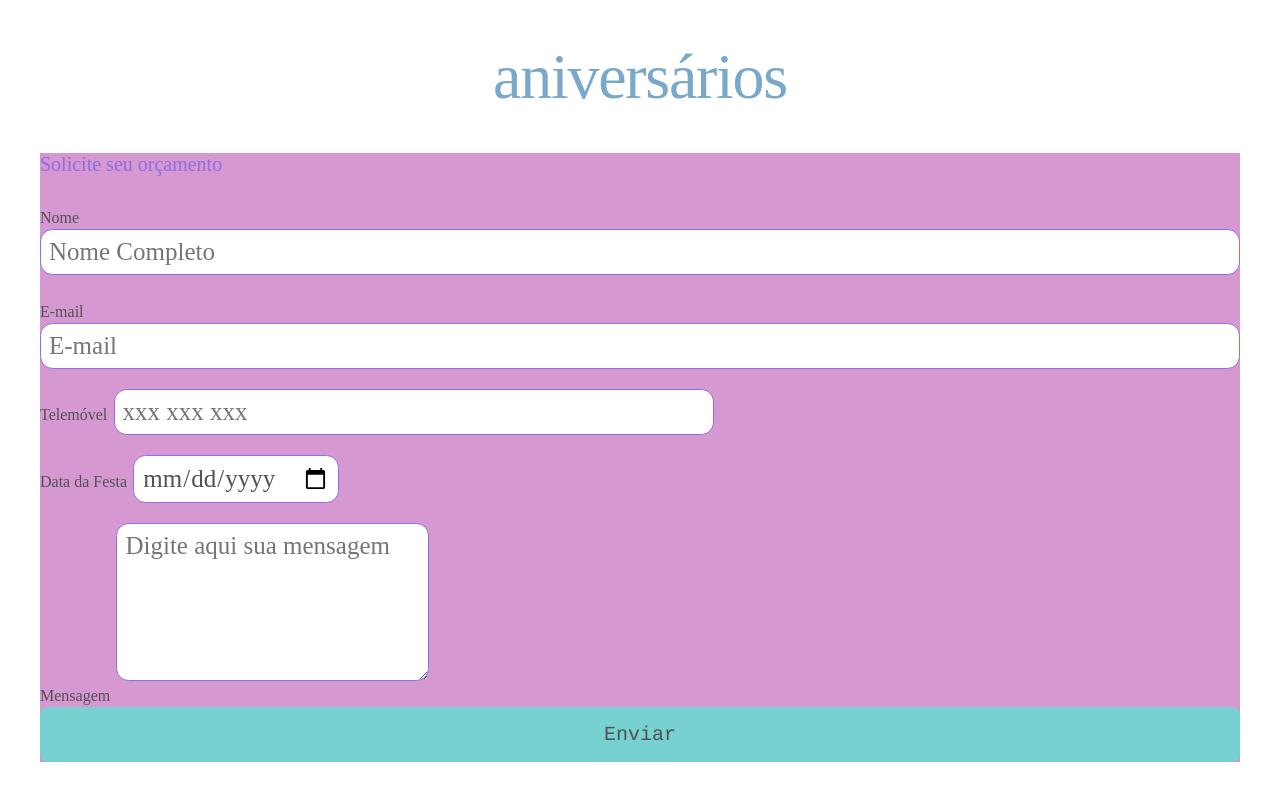
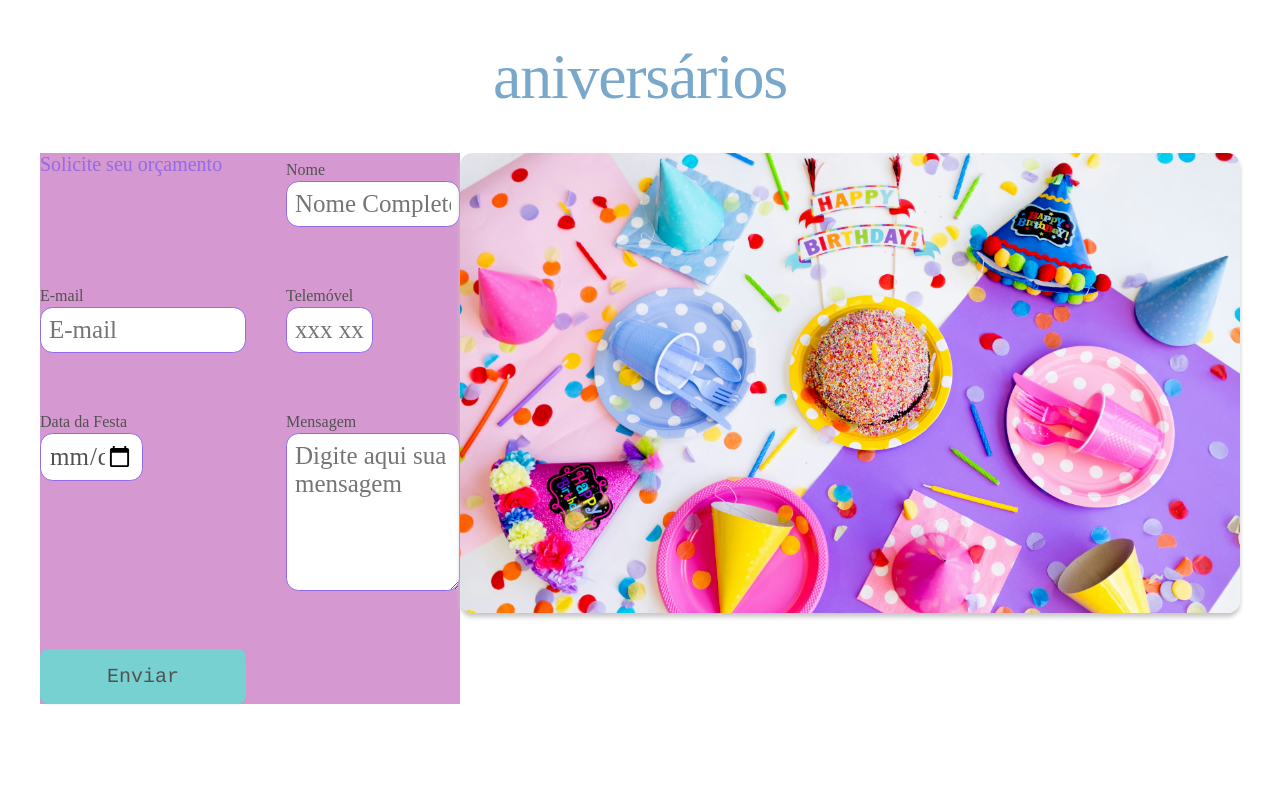
Before and after one commit to karlamagueta/parkencantado, a plain HTML site: page index.html in a window 1280 px wide. Shown: the part 1978-2778 px from the top of the page. After the commit the page ends 2757 px from the top, so only its background shows below. Drawn offline with Linux system fonts and the light colour scheme; files whose address does not match are found by name; a web font is replaced by a local one.

Commit message:
edit form

```diff
--- a/css/style.css
+++ b/css/style.css
@@ -270,30 +270,37 @@ p {
 }
 
 .orcamento input,
-.orcamento textarea, .orcamento data {
+.orcamento textarea,
+.orcamento data {
   border: 1px solid #926be5;
   border-radius: 0.625rem;
   padding: 8px;
-  margin-bottom: 20px;
+  margin-bottom: 12px;
 }
 
 .orcamento--form {
-    display: grid;
-    grid-template-columns: 2fr;
-    background-color: #d698d0;
+  display: grid;
+  grid-template-columns: 1fr 1fr;
+  background-color: #d698d0;
+  gap: 2rem;
+}
+
+.orcamento textarea {
+  width: 100%;
 }
 
 .col--12 input {
-  column: 1 / 2;
+  columns: 1 / 2;
   width: 100%;
 }
 
-.col--1 input {
+.col--1 input[type="tel"]{
   column: 1;
   width: 50%;
 }
 
-.col--2 {
-    width: 50%;
+.col--2 input[type="date"] {
+  width: 50%;
   column: 2;
+
 }
--- a/index.html
+++ b/index.html
@@ -101,19 +101,19 @@
                 <div class="orcamento--form">
                     <p>Solicite seu orçamento</p>
                     <div class="col--12">
-                        <label for="nome">Nome</label>
+                        <label for="nome">Nome<br></label>
                         <input type="text" id="nome" name="nome" placeholder="Nome Completo" required>
                     </div>
                     <div class="col--12">
-                        <label for="e-mail">E-mail</label>
+                        <label for="e-mail">E-mail<br></label>
                         <input type="text" id="e-mail" name="e-mail" placeholder="E-mail" required>
                     </div>
                     <div class="col--1">
-                        <label for="telemovel">Telemóvel</label>
+                        <label for="telemovel">Telemóvel<br></label>
                         <input type="tel" id="telemovel" name="telemovel" placeholder="xxx xxx xxx">
                     </div>
                     <div class="col--2">
-                        <label for="data">Data da Festa</label>
+                        <label for="data">Data da Festa<br></label>
                         <input type="date" id="data" name="data" required>
                     </div>
                     <div class="col--12">
@@ -123,8 +123,8 @@
                     <button class="btn">Enviar</button>
                 </div>
             </div>
-            <!--<div class="img--aniversario">
-                <img src="/img/bolo.jpg" alt=""> -->
+            <div class="img--aniversario">
+                <img src="/img/bolo.jpg" alt="">
             </div>
         </div>
     </section>
```
